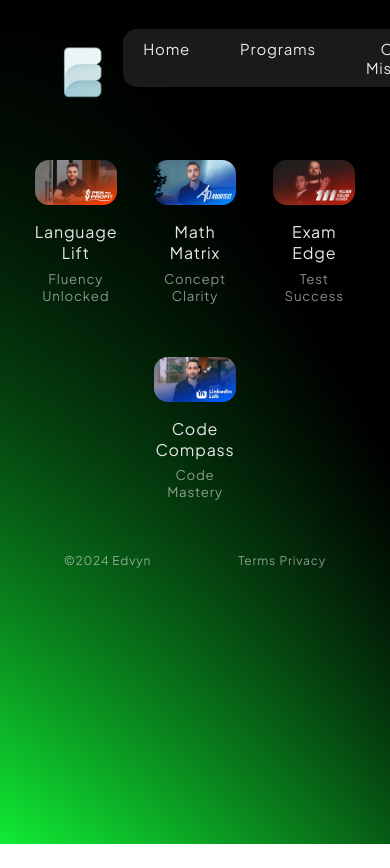
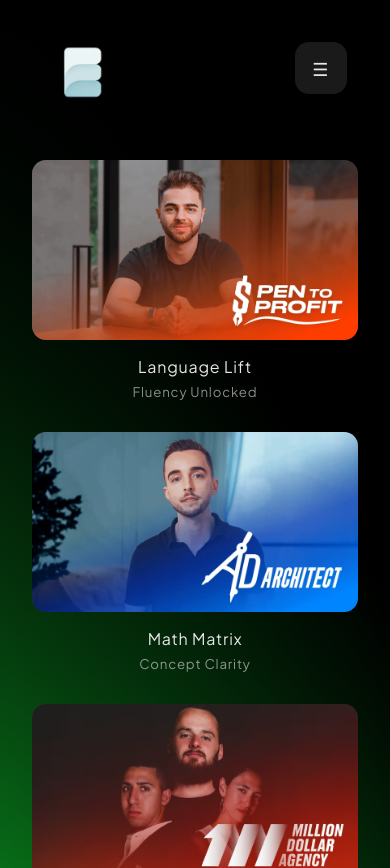
Before and after one commit to Himanshu-ABES/Edvyn, a plain HTML site: page program.html in a window 390 px wide. Shown: the top 868 px of the page. Before the commit the page ends 844 px from the top, so only its background shows below. Drawn offline with nearby package versions, Linux system fonts and the light colour scheme.

Commit message:
responsive added to program.css

```diff
--- a/css/program.css
+++ b/css/program.css
@@ -1,3 +1,4 @@
+/* Base Styles (No Changes Made) */
 * {
     margin: 0;
     padding: 0;
@@ -93,6 +94,7 @@ body {
     justify-content: center;
     gap: 37.28px; /* 2.33rem */
     padding-top: 160px; /* 10rem */
+    margin: 0 16px;
 }
 
 .card {
@@ -128,7 +130,7 @@ body {
     font-weight: 400;
 }
 
-/* Add this CSS to style the footer */
+/* Footer Styling */
 footer {
   background-color: transparent; /* Change as needed */
   padding: 16px 32px; /* 10px 20px */
@@ -155,3 +157,35 @@ footer {
 .right-content a:hover {
   color: #E6E6E6;
 }
+
+/* Responsive Media Queries */
+
+/* Tablets (Screens 768px and larger) */
+@media (max-width: 1024px) {
+    .card {
+        max-width: calc(50% - 48px); /* 50% width for cards */
+    }
+
+    .navbar .nav-items {
+        gap: 30px; /* Adjust spacing for tablet */
+    }
+}
+
+/* Mobile Phones (Screens 768px and smaller) */
+@media (max-width: 768px) {
+    .navbar .nav-items {
+        display: none; /* Hide nav items for mobile */
+    }
+
+    .hamburger-menu {
+        display: flex; /* Show hamburger menu */
+    }
+
+    .card {
+        max-width: calc(100% - 32px); /* Full width for cards */
+    }
+
+    .content {
+        gap: 16px; /* Reduce card spacing for smaller screens */
+    }
+}
```
